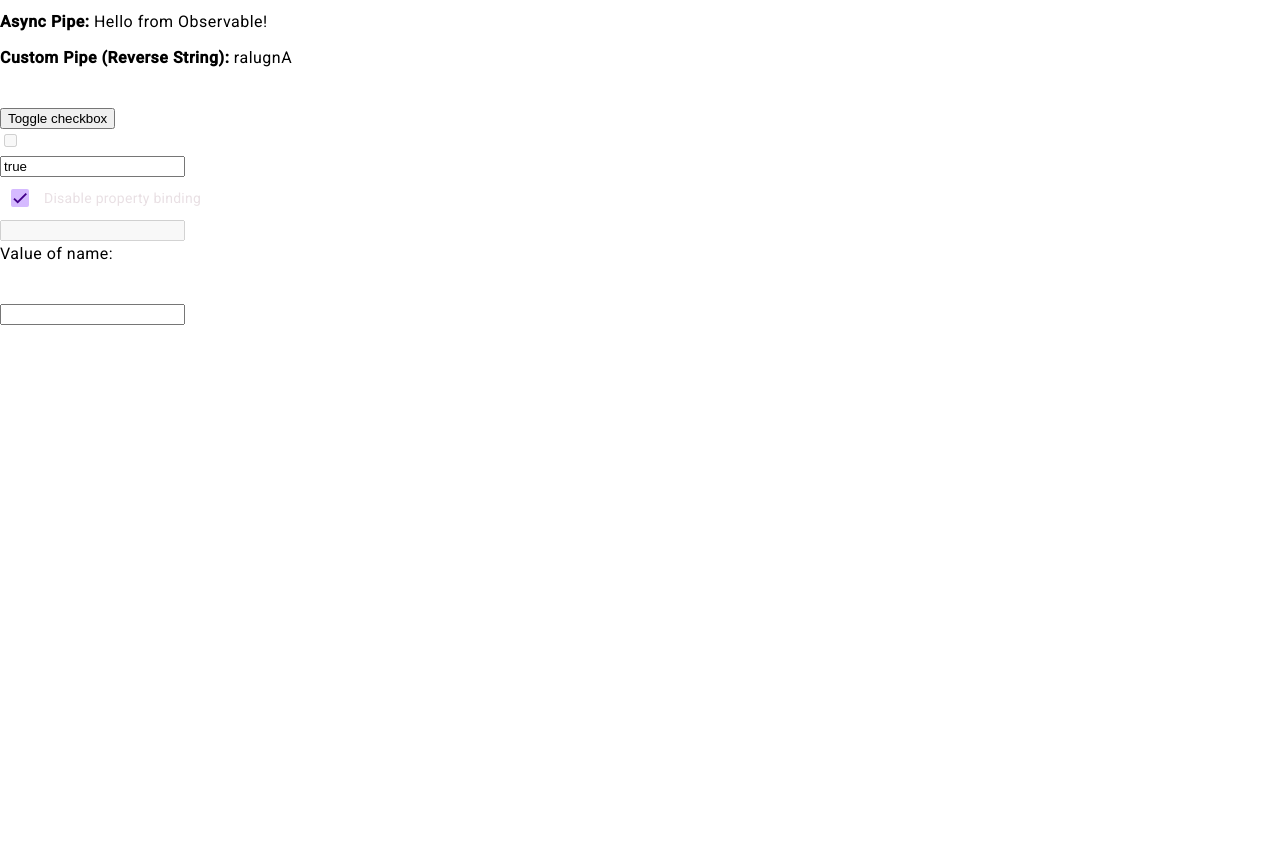
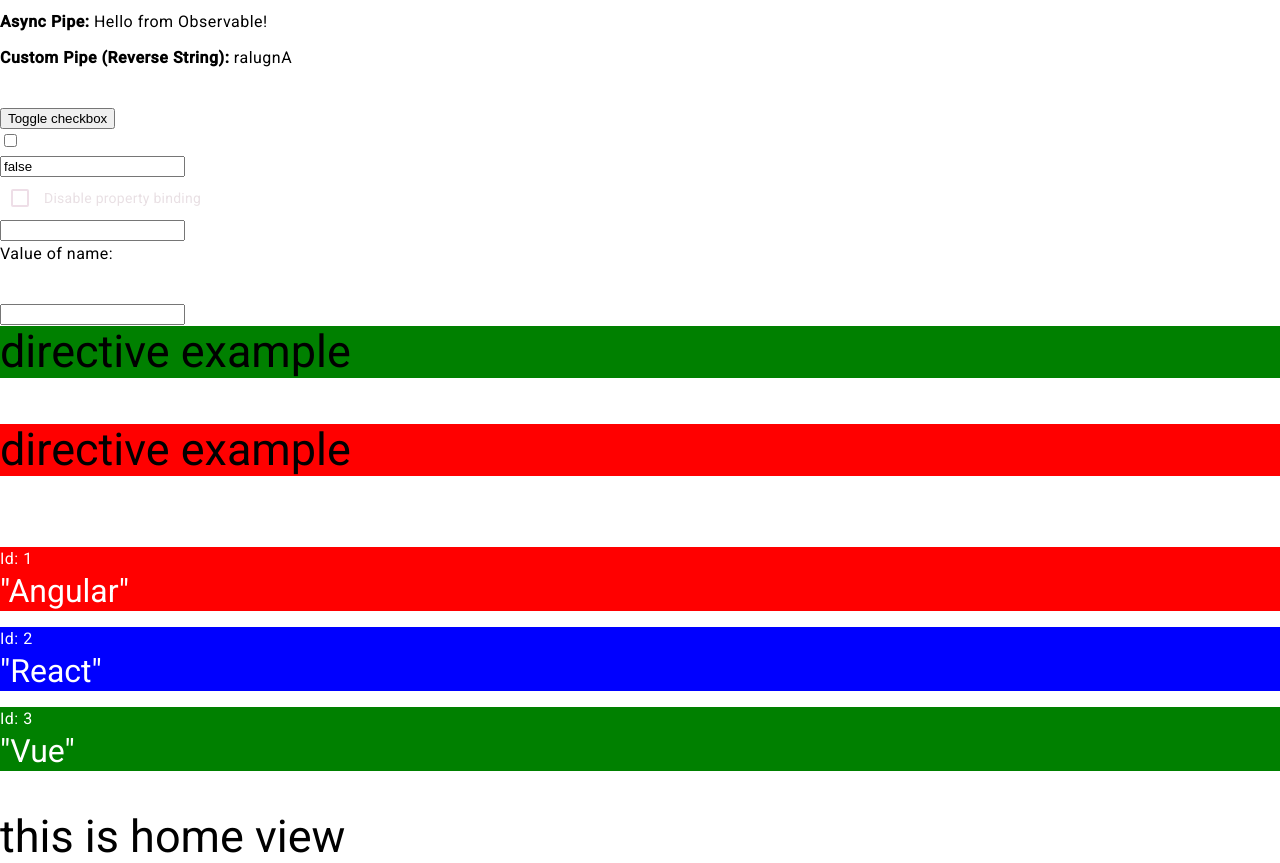
Before and after one commit to MeyyappanIsATechie/Angular, an Angular app: page /home in a window 1280 px wide. Shown: the part 580-1443 px from the top of the page. Before the commit the page ends 906 px from the top, so only its background shows below. Built offline with nearby package versions, Linux system fonts and the light colour scheme.

Commit message:
upto directives

```diff
--- a/src/app/app.routes.ts
+++ b/src/app/app.routes.ts
@@ -8,6 +8,7 @@ import { AddComponent } from './common/add/add.component';
 import { StatusComponent } from './common/status/status.component';
 import { authGuard } from './guard/auth.guard';
 import { childauthGuard } from './guard/childauth.guard';
+import { authdeactGuard } from './guard/authdeact.guard';
 
 export const routes: Routes = [
   { path: '', redirectTo: 'home', pathMatch: 'full' },
@@ -28,7 +29,11 @@ export const routes: Routes = [
   },
   {
     path: 'contact',
-    component: ContactComponent,
+    loadComponent: () => {
+      return import('./common/contact/contact.component').then(
+        (m) => m.ContactComponent
+      );
+    },
     canActivate: [authGuard],
   },
   {
@@ -41,6 +46,7 @@ export const routes: Routes = [
     component: CustomerComponent,
     canActivate: [authGuard],
     canActivateChild: [childauthGuard],
+    canDeactivate: [authdeactGuard],
     children: [
       {
         path: 'add',
--- a/src/app/common/contact/contact.component.ts
+++ b/src/app/common/contact/contact.component.ts
@@ -1,16 +1,57 @@
-import { Component } from '@angular/core';
+import {
+  AfterContentChecked,
+  AfterContentInit,
+  AfterViewChecked,
+  AfterViewInit,
+  Component,
+  DoCheck,
+  OnChanges,
+  OnInit,
+  SimpleChanges,
+} from '@angular/core';
 
 @Component({
   selector: 'app-contact',
   standalone: true,
   imports: [],
-  template: `
-    <p>
-      contact works!
-    </p>
-  `,
-  styleUrl: './contact.component.css'
+  template: ` <p>contact works!</p> `,
+  styleUrl: './contact.component.css',
 })
-export class ContactComponent {
+export class ContactComponent
+  implements
+    OnChanges,
+    OnInit,
+    DoCheck,
+    AfterContentInit,
+    AfterContentChecked,
+    AfterViewInit,
+    AfterViewChecked
+{
+  ngOnChanges(changes: SimpleChanges): void {
+    console.log(changes);
+  }
 
+  ngOnInit(): void {
+    console.log('Contact Component initialized');
+  }
+
+  ngDoCheck(): void {
+    console.log('Contact Component checked');
+  }
+
+  ngAfterContentInit(): void {
+    console.log('Contact Component content initialized');
+  }
+
+  ngAfterContentChecked(): void {
+    console.log('Contact Component content checked');
+  }
+
+  ngAfterViewInit(): void {
+    console.log('Contact Component view initialized');
+  }
+
+  ngAfterViewChecked(): void {
+    console.log('Contact Component view checked');
+  }
 }
--- a/src/app/common/customer/customer.component.html
+++ b/src/app/common/customer/customer.component.html
@@ -2,3 +2,4 @@
 <button routerLink="/customer/add" mat-button>Add</button>
 <button mat-button routerLink="/customer/edit/01">Edit</button>
 <router-outlet></router-outlet>
+<input [(ngModel)]="userInput" />
--- a/src/app/common/customer/customer.component.ts
+++ b/src/app/common/customer/customer.component.ts
@@ -1,12 +1,28 @@
 import { Component } from '@angular/core';
+import { FormsModule } from '@angular/forms';
 import { MatButton } from '@angular/material/button';
 import { RouterLink, RouterOutlet } from '@angular/router';
 
 @Component({
   selector: 'app-customer',
   standalone: true,
-  imports: [RouterOutlet, MatButton, RouterLink],
+  imports: [RouterOutlet, MatButton, RouterLink, FormsModule],
   templateUrl: './customer.component.html',
   styleUrl: './customer.component.css',
 })
-export class CustomerComponent {}
+export class CustomerComponent {
+  userInput = '';
+  canNavigate() {
+    if (this.userInput !== '') {
+      if (
+        confirm('Are you sure you want to navigate. data will be lost then')
+      ) {
+        return true;
+      } else {
+        return false;
+      }
+    } else {
+      return true;
+    }
+  }
+}
--- /dev/null
+++ b/src/app/guard/authdeact.guard.ts
@@ -0,0 +1,11 @@
+import { CanDeactivateFn } from '@angular/router';
+import { CustomerComponent } from '../common/customer/customer.component';
+
+export const authdeactGuard: CanDeactivateFn<CustomerComponent> = (
+  component,
+  currentRoute,
+  currentState,
+  nextState
+) => {
+  return component.canNavigate();
+};
--- a/src/app/home/home.component.css
+++ b/src/app/home/home.component.css
@@ -0,0 +1,7 @@
+.active {
+  background-color: green;
+}
+
+.inactive {
+  background-color: red;
+}
--- a/src/app/home/home.component.html
+++ b/src/app/home/home.component.html
@@ -47,3 +47,35 @@
 <p>Value of name: {{ nameInput.value }}</p>
 <br />
 <input (keyup)="updateTitle($event)" />
+<br />
+<div [ngClass]="_class">
+  <h2>directive example</h2>
+</div>
+<br />
+<div [ngClass]="{ active: isDisabled, inactive: !isDisabled }">
+  <h2>directive example</h2>
+</div>
+<br />
+<div *ngIf="isDisplay">
+  <h2 [ngStyle]="{ color: _color, 'font-size': _font }">directive example</h2>
+</div>
+<br />
+<div
+  *ngFor="let item of ticketInfo"
+  [ngStyle]="{ 'background-color': item.color, color: 'white' }"
+>
+  <span>Id: {{ item.id }}</span>
+  <h4>{{ item.name | json }}</h4>
+</div>
+<br />
+<div [ngSwitch]="_view">
+  <div *ngSwitchCase="'home'">
+    <h2>this is home view</h2>
+  </div>
+  <div *ngSwitchCase="'about'">
+    <h2>this is about view</h2>
+  </div>
+  <div *ngSwitchDefault="">
+    <h2>this is default view</h2>
+  </div>
+</div>
--- a/src/app/home/home.component.ts
+++ b/src/app/home/home.component.ts
@@ -31,8 +31,18 @@ export class HomeComponent {
   text = 'Angular';
   numbers = [1, 2, 3, 4, 5];
   observable$: Observable<string> = of('Hello from Observable!');
-  isDisabled: boolean = true;
+  isDisabled: boolean = false;
   name: string = '';
+  _class = 'active';
+  _color = 'yellow';
+  _font = '36px';
+  isDisplay = false;
+  ticketInfo = [
+    { id: 1, name: 'Angular', color: 'red' },
+    { id: 2, name: 'React', color: 'blue' },
+    { id: 3, name: 'Vue', color: 'green' },
+  ];
+  _view = 'home';
   toggleDisabled() {
     this.isDisabled = !this.isDisabled;
   }
```
Also changed, not shown: 1 other file (tests, documents, lock files or other folders).
